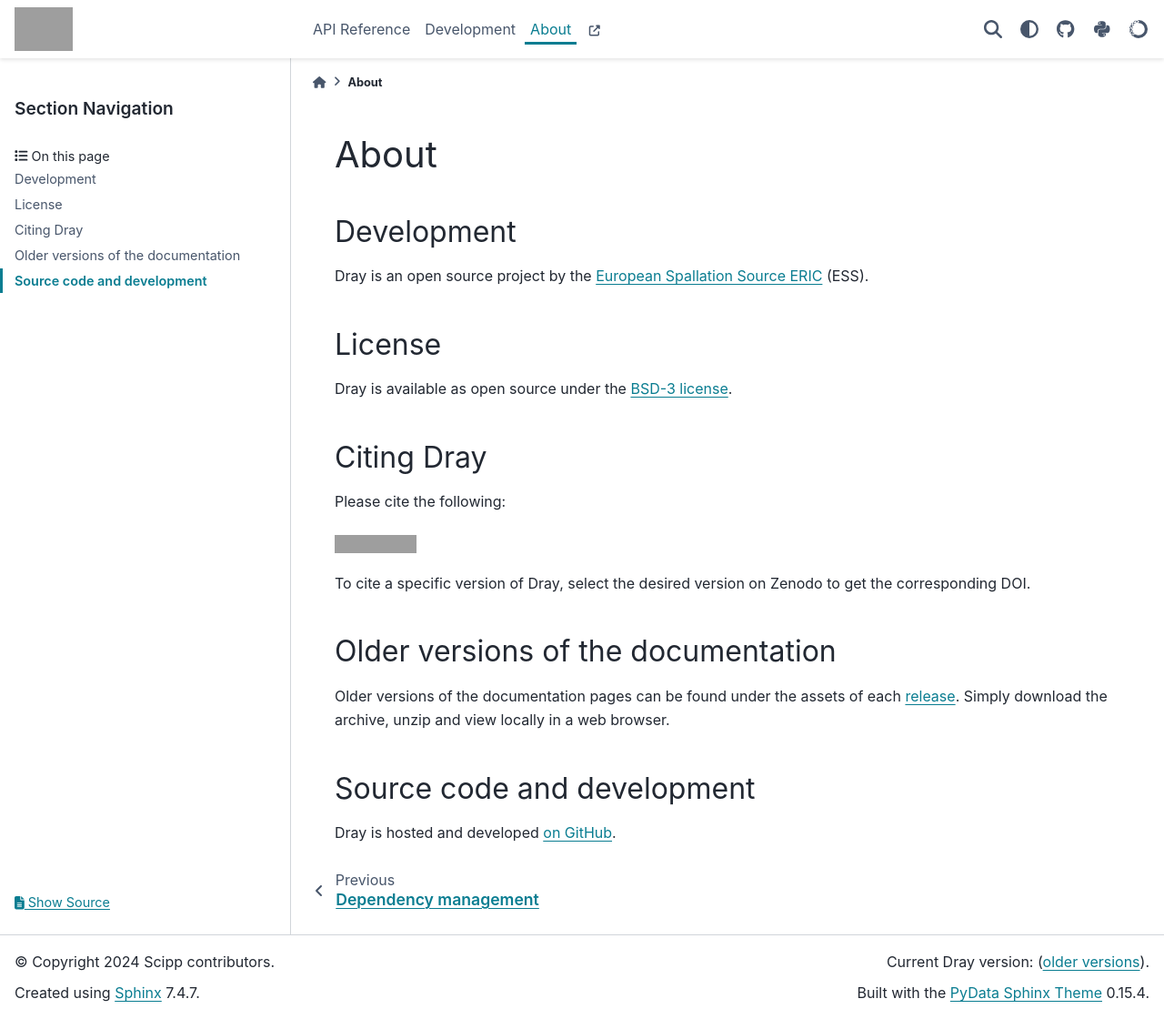
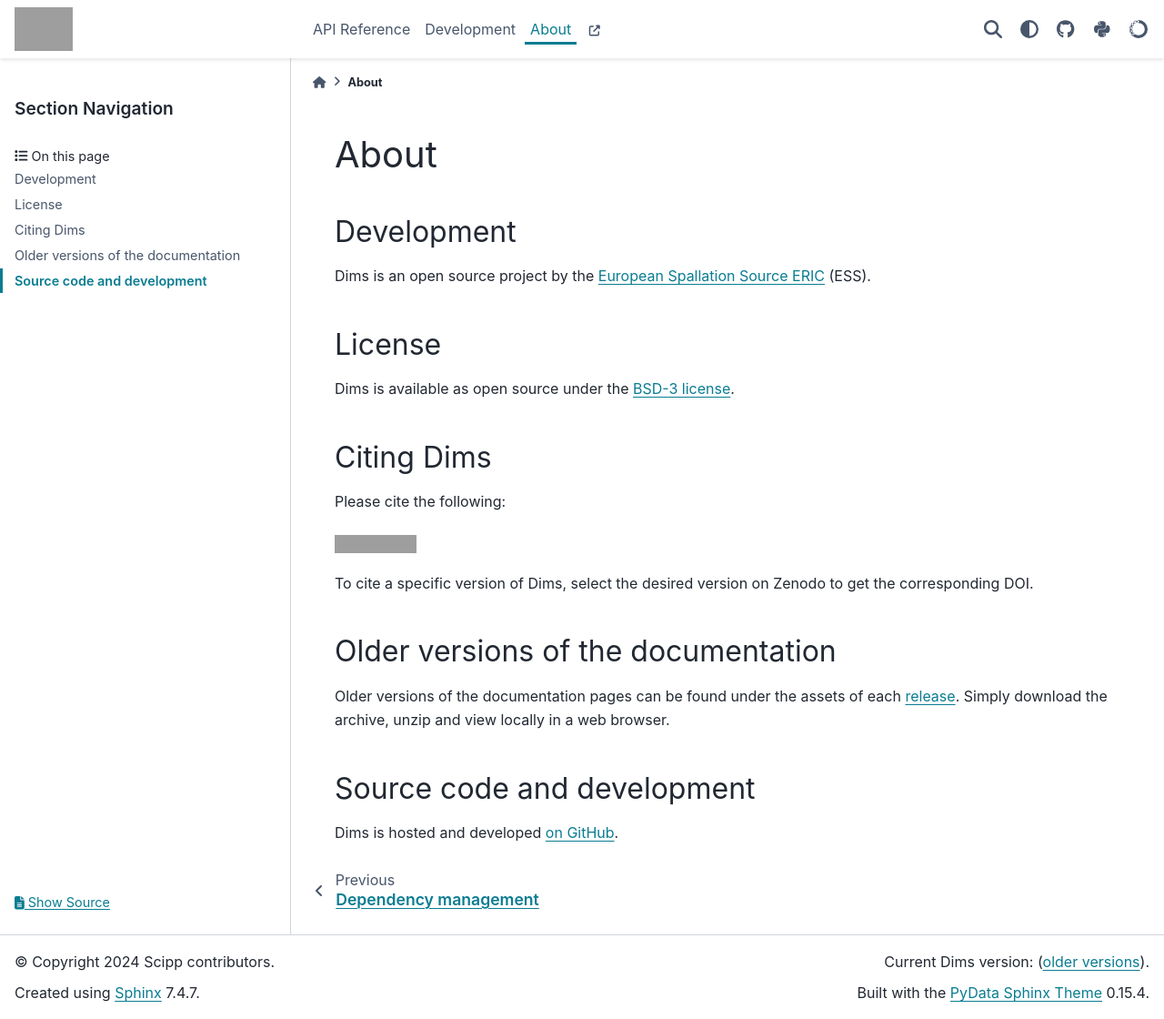
Before and after one commit to pydims/pydims, a Sphinx documentation site: the page built from docs/about/index.md, in a window 1280 px wide and 1120 px high. Shown: the whole window at 91% size. Built offline with Sphinx 7.4.7 and the PyData theme 0.15.4, drawn with Linux system fonts in a browser that asks for light colours; grey boxes are pictures that could not be loaded.

Commit message:
Rename to 'dims'

```diff
--- a/docs/_templates/doc_version.html
+++ b/docs/_templates/doc_version.html
@@ -1,2 +1,2 @@
 <!-- This will display the version of the docs -->
-Current Dray version: {{ version }} (<a href="https://github.com/pydray/dray/releases">older versions</a>).
+Current Dims version: {{ version }} (<a href="https://github.com/pydray/dims/releases">older versions</a>).
--- a/docs/about/index.md
+++ b/docs/about/index.md
@@ -2,25 +2,25 @@
 
 ## Development
 
-Dray is an open source project by the [European Spallation Source ERIC](https://europeanspallationsource.se/) (ESS).
+Dims is an open source project by the [European Spallation Source ERIC](https://europeanspallationsource.se/) (ESS).
 
 ## License
 
-Dray is available as open source under the [BSD-3 license](https://opensource.org/licenses/BSD-3-Clause).
+Dims is available as open source under the [BSD-3 license](https://opensource.org/licenses/BSD-3-Clause).
 
-## Citing Dray
+## Citing Dims
 
 Please cite the following:
 
 [![DOI](https://zenodo.org/badge/FIXME.svg)](https://zenodo.org/doi/10.5281/zenodo.FIXME)
 
-To cite a specific version of Dray, select the desired version on Zenodo to get the corresponding DOI.
+To cite a specific version of Dims, select the desired version on Zenodo to get the corresponding DOI.
 
 ## Older versions of the documentation
 
-Older versions of the documentation pages can be found under the assets of each [release](https://github.com/pydray/dray/releases).
+Older versions of the documentation pages can be found under the assets of each [release](https://github.com/pydray/dims/releases).
 Simply download the archive, unzip and view locally in a web browser.
 
 ## Source code and development
 
-Dray is hosted and developed [on GitHub](https://github.com/pydray/dray).
+Dims is hosted and developed [on GitHub](https://github.com/pydray/dims).
--- a/docs/conf.py
+++ b/docs/conf.py
@@ -11,7 +11,7 @@ sys.path.insert(0, os.path.abspath('.'))
 logger = logging.getLogger(__name__)
 
 # General information about the project.
-project = 'Dray'
+project = 'Dims'
 copyright = '2024 Scipp contributors'
 author = 'Scipp contributors'
 
@@ -96,7 +96,7 @@ master_doc = 'index'
 #
 
 try:
-    release = get_version("dray")
+    release = get_version("dims")
     version = ".".join(release.split('.')[:3])  # CalVer
 except PackageNotFoundError:
     logger.info(
@@ -147,19 +147,19 @@ html_theme_options = {
     "icon_links": [
         {
             "name": "GitHub",
-            "url": "https://github.com/pydray/dray",
+            "url": "https://github.com/pydray/dims",
             "icon": "fa-brands fa-github",
             "type": "fontawesome",
         },
         {
             "name": "PyPI",
-            "url": "https://pypi.org/project/dray/",
+            "url": "https://pypi.org/project/dims/",
             "icon": "fa-brands fa-python",
             "type": "fontawesome",
         },
         {
             "name": "Conda",
-            "url": "https://anaconda.org/pydray/dray",
+            "url": "https://anaconda.org/pydray/dims",
             "icon": "fa-custom fa-anaconda",
             "type": "fontawesome",
         },
@@ -174,7 +174,7 @@ html_sidebars = {
     "**": ["sidebar-nav-bs", "page-toc"],
 }
 
-html_title = "Dray"
+html_title = "Dims"
 html_logo = "_static/logo.svg"
 html_favicon = "_static/favicon.ico"
 
@@ -188,7 +188,7 @@ html_js_files = ["anaconda-icon.js"]
 # -- Options for HTMLHelp output ------------------------------------------
 
 # Output file base name for HTML help builder.
-htmlhelp_basename = 'draydoc'
+htmlhelp_basename = 'dimsdoc'
 
 # -- Options for Matplotlib in notebooks ----------------------------------
 
--- a/src/dray/__init__.py
+++ b/src/dims/__init__.py
@@ -1,5 +1,5 @@
 # SPDX-License-Identifier: BSD-3-Clause
-# Copyright (c) 2024 Pydray contributors (https://github.com/pydray)
+# Copyright (c) 2024 Dims contributors (https://github.com/pydray)
 # ruff: noqa: E402, F401
 
 import importlib.metadata
@@ -11,6 +11,6 @@ except importlib.metadata.PackageNotFoundError:
 
 del importlib
 
-from .dray import Dray
+from .dimensioned_array import DimensionedArray
 
-__all__ = ["Dray"]
+__all__ = ["DimensionedArray"]
```
Also changed, not shown: CONTRIBUTING.md (+6 -6 lines), README.md (+4 -4 lines), docs/api-reference/index.md (+1 -1 lines), docs/developer/dependency-management.md (+1 -1 lines), docs/index.md (+1 -1 lines), pyproject.toml (+5 -5 lines), .copier-answers.yml, 6 other files.
